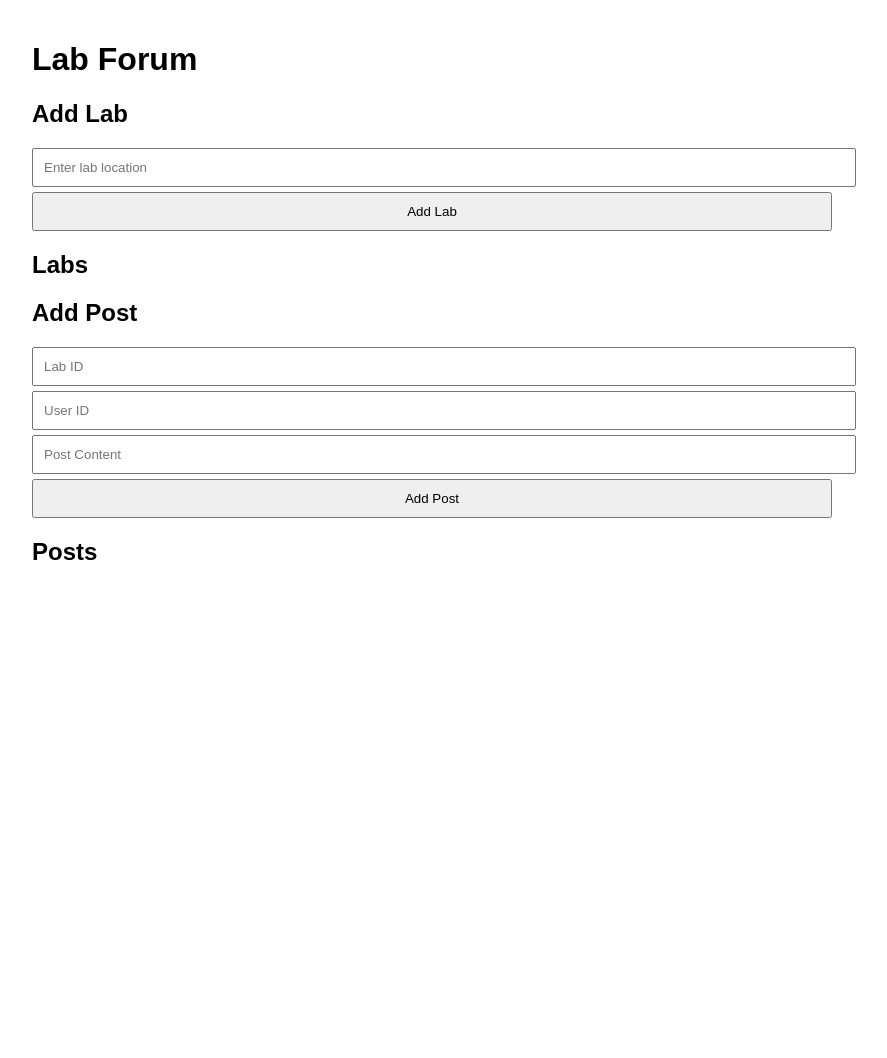
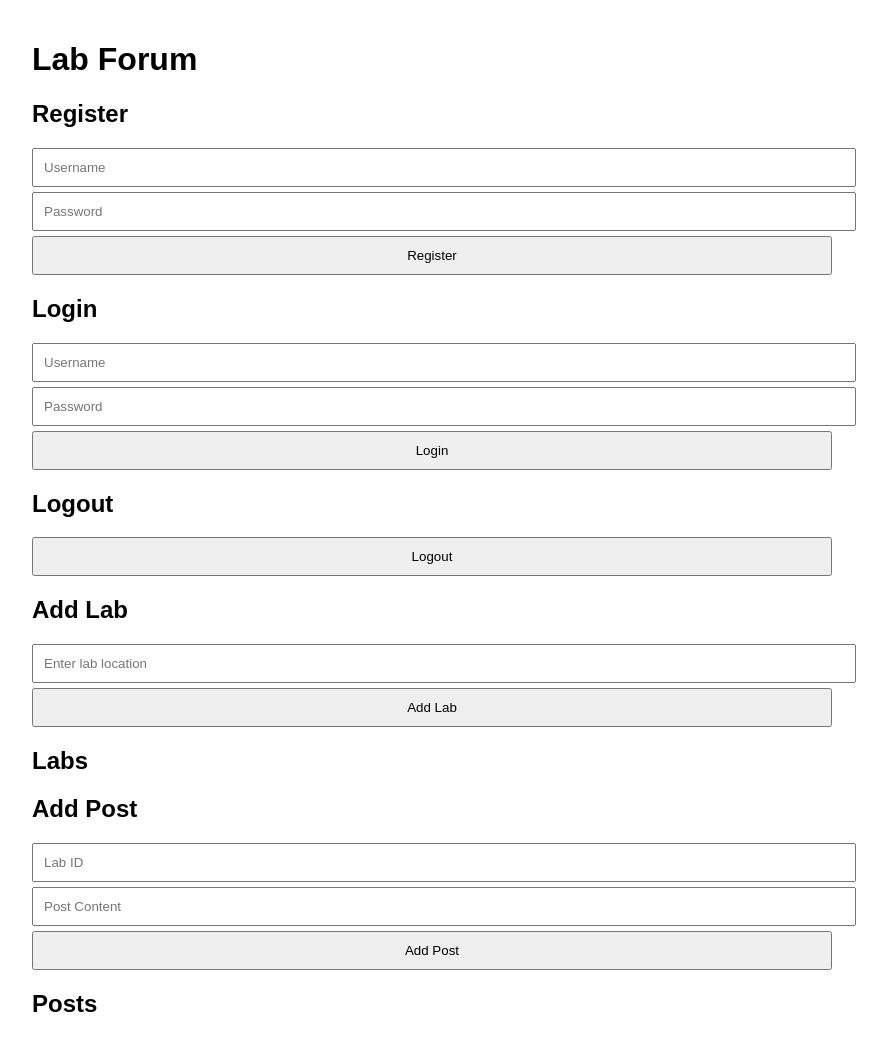
Before and after one commit to salma-ghazii/LabForumProject, a Flask app: page / in a window 1280 px wide. Shown: the whole page, without its empty margins (208-1095 px from the left). Before the commit the page ends 560 px from the top, so only its background shows below. Run offline with Flask 3, Linux system fonts and the light colour scheme; data that the repository does not hold is empty.

Commit message:
added users

```diff
--- a/app.py
+++ b/app.py
@@ -1,93 +1,87 @@
-# import database
-
-# # Just messing around to make sure the database works
-# database.connect_db()
-# # # database.insert_lab("Newark, NJ")
-# # print(database.get_labs())
-# # database.delete_lab(1)
-# # print(database.get_labs())
-# # database.delete_table("posts")
-# # database.create_tables()
-# # database.insert_post(1, 2, "testing")
-# # print(database.get_posts())
-
-
-from flask import Flask, request, jsonify, render_template
-import sqlite3
-import database
+from flask import Flask, render_template, request, jsonify, session
+from database import connect_db, create_tables, insert_lab, delete_lab, get_labs, insert_post, get_posts, delete_post, insert_user, authenticate_user, get_user_id, delete_table
 
 app = Flask(__name__)
-
+app.secret_key = 'your_secret_key'  # Change this to a random secret key for session management
 
 @app.route('/')
 def index():
-    """Render the main page."""
+    delete_table("users")
+    delete_table("posts")
+    delete_table("labs")
+    create_tables()
     return render_template('index.html')
 
+@app.route('/register', methods=['POST'])
+def register():
+    data = request.get_json()
+    username = data.get('username')
+    password = data.get('password')
+    if not username or not password:
+        return 'Username and password are required', 400
+    insert_user(username, password)
+    return '', 204
+
+@app.route('/login', methods=['POST'])
+def login():
+    data = request.get_json()
+    username = data.get('username')
+    password = data.get('password')
+    if authenticate_user(username, password):
+        session['username'] = username
+        return '', 204
+    return 'Invalid credentials', 401
+
+@app.route('/logout', methods=['POST'])
+def logout():
+    session.pop('username', None)
+    return '', 204
+
 @app.route('/labs', methods=['GET', 'POST'])
-def manage_labs():
-    """Retrieve all labs or add a new lab."""
+def labs():
     if request.method == 'POST':
-        location = request.json.get('location')
-        conn = database.connect_db()
-        database.create_tables()
-        print("Tables Created")
-        cursor = conn.cursor()
-        cursor.execute('INSERT INTO labs (Location) VALUES (?)', (location,))
-        conn.commit()
-        conn.close()
-        return jsonify({'status': 'Lab added'}), 201
+        if 'username' not in session:
+            print("test")
+            return 'Unauthorized', 401
+        data = request.get_json()
+        location = data.get('location')
+        insert_lab(location)
+        return '', 204
+    else:
+        labs = get_labs()
+        # print("labs" + str(labs))
+        return jsonify([{'LabID': row[0], 'Location': row[1]} for row in labs])
 
-    elif request.method == 'GET':
-        conn = database.connect_db()
-        cursor = conn.cursor()
-        cursor.execute('SELECT * FROM labs')
-        rows = cursor.fetchall()
-        conn.close()
-        return jsonify(rows)
-
-@app.route('/labs/<int:labid>', methods=['DELETE'])
-def delete_lab(labid):
-    """Delete a lab."""
-    conn = database.connect_db()
-    cursor = conn.cursor()
-    cursor.execute('DELETE FROM labs WHERE LabID = ?', (labid,))
-    conn.commit()
-    conn.close()
-    return jsonify({'status': 'Lab deleted'})
-
-
-@app.route('/posts/<int:postid>', methods=['DELETE'])
-def delete_post(postid):
-    """Delete a lab."""
-    conn = database.connect_db()
-    cursor = conn.cursor()
-    cursor.execute('DELETE FROM posts WHERE PostID = ?', (postid,))
-    conn.commit()
-    conn.close()
-    return jsonify({'status': 'Post deleted'})
+@app.route('/labs/<int:id>', methods=['DELETE'])
+def delete_lab_route(id):
+    if 'username' not in session:
+        return 'Unauthorized', 401
+    delete_lab(id)
+    return '', 204
 
 @app.route('/posts', methods=['GET', 'POST'])
-def manage_posts():
-    """Retrieve all posts or add a new post."""
+def posts():
     if request.method == 'POST':
-        labid = request.json.get('labid')
-        userid = request.json.get('userid')
-        postContent = request.json.get('postContent')
-        conn = database.connect_db()
-        cursor = conn.cursor()
-        cursor.execute('INSERT INTO posts (LabID, UserID, PostContent) VALUES (?, ?, ?)', (labid, userid, postContent))
-        conn.commit()
-        conn.close()
-        return jsonify({'status': 'Post added'}), 201
+        if 'username' not in session:
+            return 'Unauthorized', 401
+        data = request.get_json()
+        lab_id = data.get('labid')
+        user_id = get_user_id(session['username'])
+        post_content = data.get('postContent')
+        insert_post(lab_id, user_id, post_content)
+        return '', 204
+    else:
+        posts = get_posts()
+        print("posts" + str(posts))
+        return jsonify([{'PostID': row[0], 'LabID': row[1], 'UserID': row[2], 'PostContent': row[3]} for row in posts])
 
-    elif request.method == 'GET':
-        conn = database.connect_db()
-        cursor = conn.cursor()
-        cursor.execute('SELECT * FROM posts')
-        rows = cursor.fetchall()
-        conn.close()
-        return jsonify(rows)
+@app.route('/posts/<int:id>', methods=['DELETE'])
+def delete_post_route(id):
+    if 'username' not in session:
+        return 'Unauthorized', 401
+    delete_post(id)
+    return '', 204
 
 if __name__ == '__main__':
+    create_tables()
     app.run(debug=True)
--- a/db/schema.sql
+++ b/db/schema.sql
@@ -1,14 +1,14 @@
--- Create Labs Table
+-- Labs table
 CREATE TABLE IF NOT EXISTS labs (
     LabID INTEGER PRIMARY KEY AUTOINCREMENT,
-    Location TEXT
+    Location TEXT NOT NULL
 );
 
--- Create Users Table
-CREATE TABLE IF NOT EXISTS users (
+-- Users table
+CREATE TABLE  IF NOT EXISTS users (
     UserID INTEGER PRIMARY KEY AUTOINCREMENT,
-    Name TEXT,
-    ContactInfo TEXT
+    Username TEXT UNIQUE NOT NULL,
+    Password TEXT NOT NULL
 );
 
 -- Create Chemicals Table (Optional)
@@ -32,13 +32,12 @@ CREATE TABLE IF NOT EXISTS chemicals (
 --     FOREIGN KEY (ChemicalID) REFERENCES chemicals(ChemicalID)
 -- );
 
+-- Posts table (updated to include UserID)
 CREATE TABLE IF NOT EXISTS posts (
     PostID INTEGER PRIMARY KEY AUTOINCREMENT,
     LabID INTEGER,
-    UserID INTEGER, -- Poster
-    PostContent TEXT,
-    FOREIGN KEY (LabID) REFERENCES labs(LabID),
-    FOREIGN KEY (UserID) REFERENCES users(UserID),
-    FOREIGN KEY (ClaimedByUserID) REFERENCES users(UserID),
-    FOREIGN KEY (ChemicalID) REFERENCES chemicals(ChemicalID)
+    UserID INTEGER,
+    PostContent TEXT NOT NULL,
+    FOREIGN KEY (LabID) REFERENCES labs (LabID),
+    FOREIGN KEY (UserID) REFERENCES users (UserID)
 );
--- a/static/scripts.js
+++ b/static/scripts.js
@@ -14,12 +14,13 @@ function fetchLabs() {
             data.forEach(lab => {
                 labsDiv.innerHTML += `
                     <div class="lab">
-                        Lab ID: ${lab[0]}, Location: ${lab[1]}
-                        <span class="delete-btn" onclick="deleteLab(${lab[0]})">X</span>
+                        Lab ID: ${lab.LabID}, Location: ${lab.Location}
+                        <span class="delete-btn" onclick="deleteLab(${lab.LabID})">X</span>
                     </div>
                 `;
             });
-        });
+        })
+        .catch(error => console.error('Error fetching labs:', error));
 }
 
 // Get all posts then display on html
@@ -32,13 +33,15 @@ function fetchPosts() {
             data.forEach(post => {
                 postsDiv.innerHTML += `
                     <div class="post">
-                        Post ID: ${post[0]}, Lab ID: ${post[1]}, User ID: ${post[2]}, Content: ${post[3]}
-                        <span class="delete-btn" onclick="deletePost(${post[0]})">X</span>
+                        Post ID: ${post.PostID}, Lab ID: ${post.LabID}, User ID: ${post.UserID}, Content: ${post.PostContent}
+                        <span class="delete-btn" onclick="deletePost(${post.PostID})">X</span>
                     </div>
                 `;
             });
-        });
+        })
+        .catch(error => console.error('Error fetching posts:', error));
 }
+
 
 // Adds lab to the database and rerenders display with added content
 function addLab() {
@@ -58,17 +61,17 @@ function addLab() {
 // Adds post to the database and rerenders display with added content
 function addPost() {
     const labid = document.getElementById('postLabID').value;
-    const userid = document.getElementById('postUserID').value;
+    // const userid = document.getElementById('postUserID').value;
     const postContent = document.getElementById('postContent').value;
     fetch('/posts', {
         method: 'POST',
         headers: {
             'Content-Type': 'application/json'
         },
-        body: JSON.stringify({ labid, userid, postContent })
+        body: JSON.stringify({ labid, postContent })
     }).then(() => {
         document.getElementById('postLabID').value = '';
-        document.getElementById('postUserID').value = '';
+        // document.getElementById('postUserID').value = '';
         document.getElementById('postContent').value = '';
         fetchPosts();
     });
@@ -91,3 +94,62 @@ function deletePost(id) {
         fetchPosts();
     });
 }
+
+// User registration
+function register() {
+    const username = document.getElementById('regUsername').value;
+    const password = document.getElementById('regPassword').value;
+    fetch('/register', {
+        method: 'POST',
+        headers: {
+            'Content-Type': 'application/json'
+        },
+        body: JSON.stringify({ username, password })
+    }).then(() => {
+        document.getElementById('regUsername').value = '';
+        document.getElementById('regPassword').value = '';
+        alert('Registration successful');
+    }).catch(error => {
+        console.error('Error:', error);
+    });
+}
+
+// User login
+function login() {
+    const username = document.getElementById('loginUsername').value;
+    const password = document.getElementById('loginPassword').value;
+    fetch('/login', {
+        method: 'POST',
+        headers: {
+            'Content-Type': 'application/json'
+        },
+        body: JSON.stringify({ username, password })
+    }).then(response => {
+        if (response.ok) {
+            document.getElementById('loginUsername').value = '';
+            document.getElementById('loginPassword').value = '';
+            alert('Login successful');
+            fetchLabs();  // Optionally fetch data after login
+            fetchPosts();
+        } else {
+            alert('Invalid credentials');
+        }
+    }).catch(error => {
+        console.error('Error:', error);
+    });
+}
+
+// User logout
+function logout() {
+    fetch('/logout', {
+        method: 'POST'
+    }).then(() => {
+        alert('Logged out');
+        fetchLabs();  // Optionally fetch data after logout
+        fetchPosts();
+    }).catch(error => {
+        console.error('Error:', error);
+    });
+}
+
+// Existing functions (fetchLabs, fetchPosts, addLab, addPost, deleteLab, deletePost) remain the same
--- a/templates/index.html
+++ b/templates/index.html
@@ -4,11 +4,31 @@
     <meta charset="UTF-8">
     <meta name="viewport" content="width=device-width, initial-scale=1.0">
     <title>Lab Forum</title>
-    <link rel="stylesheet" href="{{ url_for('static', filename='styles.css') }}">
+    <link rel="stylesheet" href="/static/styles.css">
+    <script src="/static/scripts.js" defer></script>
 </head>
 <body>
     <div class="container">
         <h1>Lab Forum</h1>
+
+        <h2>Register</h2>
+        <div class="form-group">
+            <input type="text" id="regUsername" placeholder="Username">
+            <input type="password" id="regPassword" placeholder="Password">
+            <button onclick="register()">Register</button>
+        </div>
+
+        <h2>Login</h2>
+        <div class="form-group">
+            <input type="text" id="loginUsername" placeholder="Username">
+            <input type="password" id="loginPassword" placeholder="Password">
+            <button onclick="login()">Login</button>
+        </div>
+
+        <h2>Logout</h2>
+        <div class="form-group">
+            <button onclick="logout()">Logout</button>
+        </div>
 
         <h2>Add Lab</h2>
         <div class="form-group">
@@ -22,7 +42,6 @@
         <h2>Add Post</h2>
         <div class="form-group">
             <input type="number" id="postLabID" placeholder="Lab ID">
-            <input type="text" id="postUserID" placeholder="User ID">
             <input type="text" id="postContent" placeholder="Post Content">
             <button onclick="addPost()">Add Post</button>
         </div>
@@ -30,7 +49,5 @@
         <h2>Posts</h2>
         <div id="posts"></div>
     </div>
-
-    <script src="{{ url_for('static', filename='scripts.js') }}"></script>
 </body>
 </html>
```
Also changed, not shown: database.py (+28 -1 lines).
